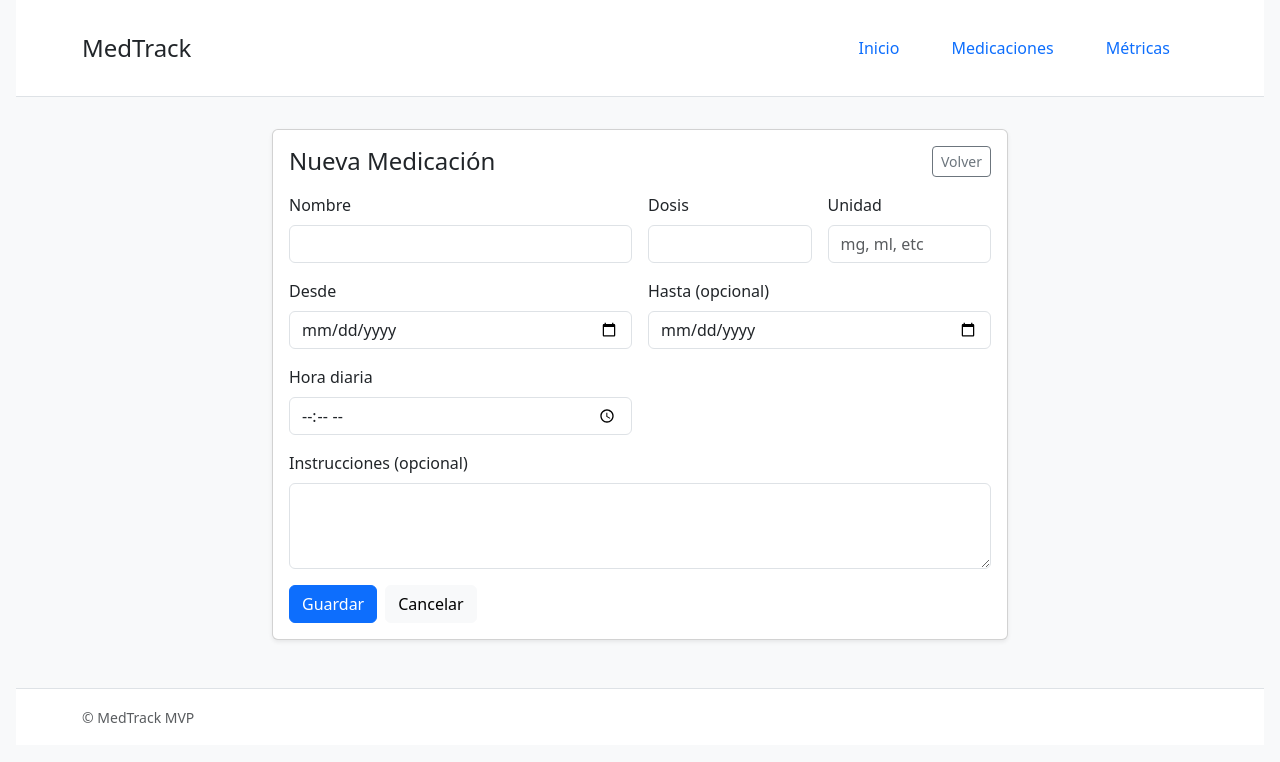
After one commit to Brianojd/MedTrack, a Flask app: page /meds/crear in a window 1280 px wide. The commit adds this page. Shown: the top 762 px of the page. Run offline with Flask 3, Linux system fonts and the light colour scheme.

Commit message:
feat: base, index , meds: form y list

```diff
--- a/MedTrack/templates/base.html
+++ b/MedTrack/templates/base.html
@@ -3,21 +3,42 @@
 <head>
     <meta charset="utf-8" />
     <title>{{ page_title or "MedTrack" }}</title>
+    <meta name="viewport" content="width=device-width, initial-scale=1" />
+
+
+    <link href="https://cdn.jsdelivr.net/npm/bootstrap@5.3.3/dist/css/bootstrap.min.css"
+          rel="stylesheet"
+          integrity="sha384-QWTKZyjpPEjISv5WaRU9OFeRpok6YctnYmDr5pNlyT2bRjXh0JMhjY6hW+ALEwIH"
+          crossorigin="anonymous">
+
+
     <link rel="stylesheet" href="{{ url_for('static', filename='style.css') }}">
-    <meta name="viewport" content="width=device-width, initial-scale=1" />
 </head>
-<body>
-    <header>
-        <h1>MedTrack</h1>
-        <nav>
-            <a href="{{ url_for('home') }}">Inicio</a>
-            <a href="{{ url_for('meds.list_meds') }}">Medicaciones</a>
-            <a href="{{ url_for('metrics.list_metrics') }}">Métricas</a>
-        </nav>
+<body class="bg-light">
+    <header class="border-bottom bg-white">
+        <div class="container py-3 d-flex flex-wrap align-items-center justify-content-between">
+            <h1 class="h4 m-0">MedTrack</h1>
+            <nav class="nav gap-2">
+                <a class="nav-link" href="{{ url_for('home') }}">Inicio</a>
+                <a class="nav-link" href="{{ url_for('meds.list_meds') }}">Medicaciones</a>
+                <a class="nav-link" href="{{ url_for('metrics.list_metrics') }}">Métricas</a>
+            </nav>
+        </div>
     </header>
-    <main>
+
+    <main class="container my-4">
         {% block content %}{% endblock %}
     </main>
-    <footer><small>© MedTrack MVP</small></footer>
+
+    <footer class="border-top bg-white">
+        <div class="container py-3">
+            <small class="text-muted">© MedTrack MVP</small>
+        </div>
+    </footer>
+
+
+    <script src="https://cdn.jsdelivr.net/npm/bootstrap@5.3.3/dist/js/bootstrap.bundle.min.js"
+            integrity="sha384-YvpcrYf0tY3lHB60NNkmXc5s9fDVZLESaAA55NDzOxhy9GkcIdslK1eN7N6jIeHz"
+            crossorigin="anonymous"></script>
 </body>
 </html>
--- /dev/null
+++ b/MedTrack/templates/meds_form.html
@@ -0,0 +1,55 @@
+{% extends "base.html" %}
+{% block content %}
+<div class="row justify-content-center">
+    <div class="col-lg-8">
+        <div class="card shadow-sm">
+            <div class="card-body">
+                <div class="d-flex justify-content-between align-items-center mb-3">
+                    <h2 class="h4 m-0">Nueva Medicación</h2>
+                    <a class="btn btn-outline-secondary btn-sm" href="{{ url_for('meds.list_meds') }}">Volver</a>
+                </div>
+
+                <form method="POST" action="{{ url_for('meds.crear_med') }}" class="row g-3">
+                    <div class="col-md-6">
+                        <label class="form-label">Nombre</label>
+                        <input name="nombre" class="form-control" required>
+                    </div>
+
+                    <div class="col-md-3">
+                        <label class="form-label">Dosis</label>
+                        <input name="dosis" type="number" step="0.1" class="form-control" required>
+                    </div>
+                    <div class="col-md-3">
+                        <label class="form-label">Unidad</label>
+                        <input name="unidad" class="form-control" placeholder="mg, ml, etc" required>
+                    </div>
+
+                    <div class="col-md-6">
+                        <label class="form-label">Desde</label>
+                        <input name="desde" type="date" class="form-control" required>
+                    </div>
+                    <div class="col-md-6">
+                        <label class="form-label">Hasta (opcional)</label>
+                        <input name="hasta" type="date" class="form-control">
+                    </div>
+
+                    <div class="col-md-6">
+                        <label class="form-label">Hora diaria</label>
+                        <input name="hora" type="time" class="form-control" required>
+                    </div>
+
+                    <div class="col-12">
+                        <label class="form-label">Instrucciones (opcional)</label>
+                        <textarea name="instrucciones" rows="3" class="form-control"></textarea>
+                    </div>
+
+                    <div class="col-12 d-flex gap-2">
+                        <button type="submit" class="btn btn-primary">Guardar</button>
+                        <a href="{{ url_for('meds.list_meds') }}" class="btn btn-light">Cancelar</a>
+                    </div>
+                </form>
+            </div>
+        </div>
+    </div>
+</div>
+{% endblock %}
```
Also changed, not shown: MedTrack/templates/index.html (+51 -6 lines), MedTrack/templates/meds_list.html (added, +68 -0 lines).
